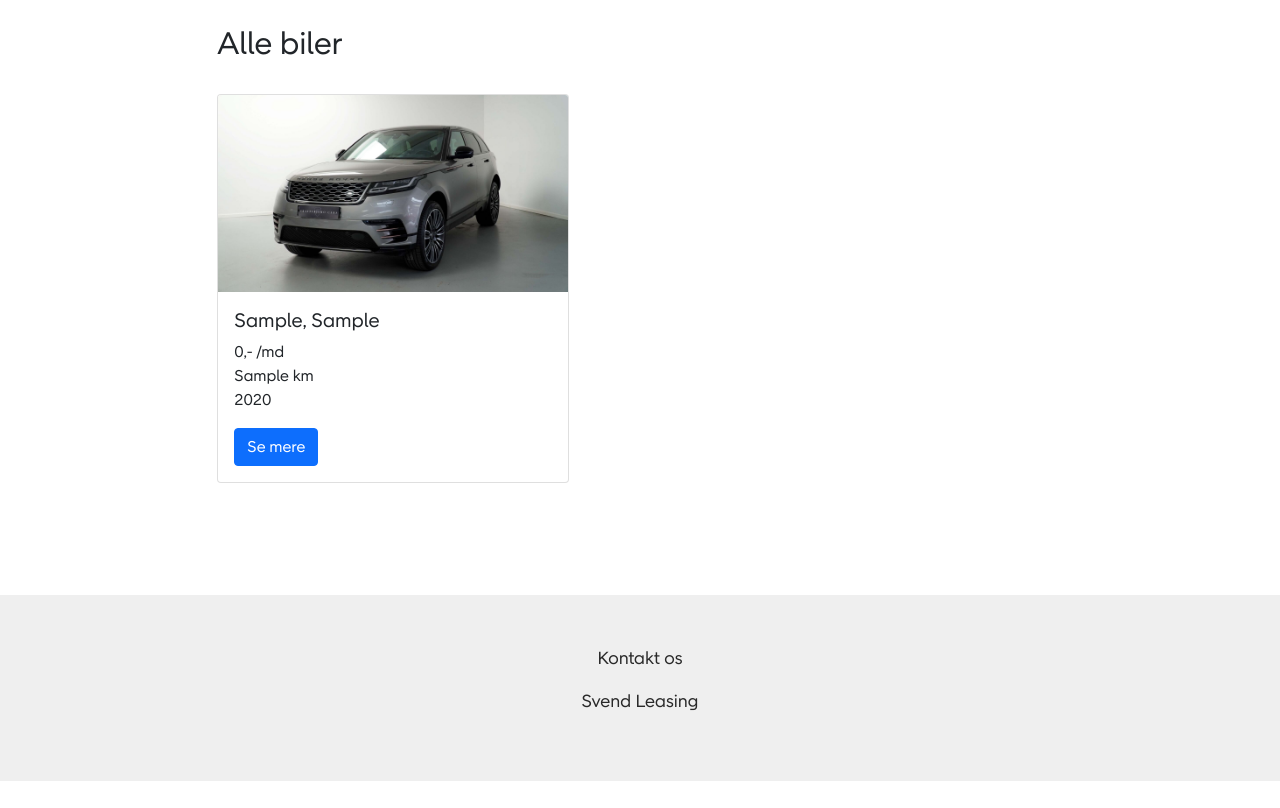
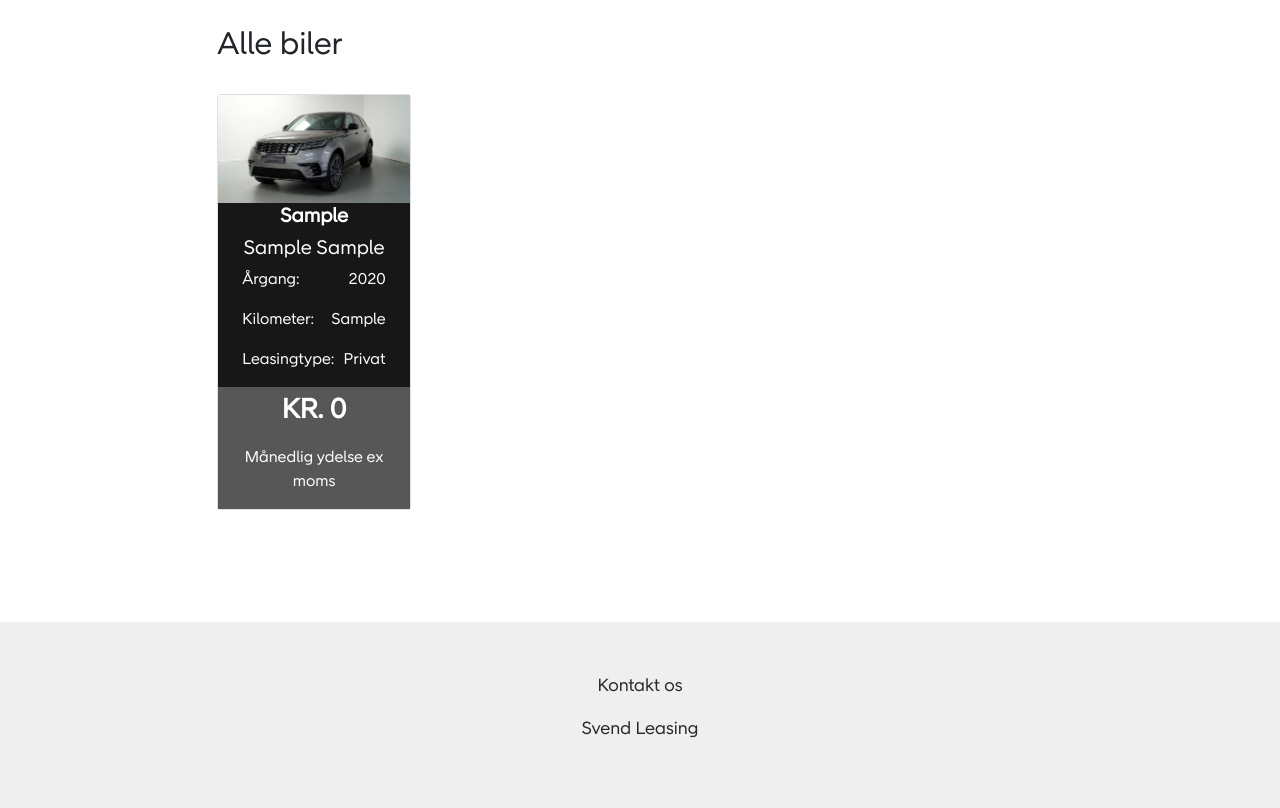
Before and after one commit to LuckyLuk546/Svendeprojekt, a Flask app: template templates/biler.html in a window 1280 px wide. Shown: the part 80-888 px from the top of the page. Run offline with Flask 2, Linux system fonts and the light colour scheme; the template is opened without the code that fills it: most values are stand-ins (such as "Sample title", 1, 10 or a date in 2020); some libraries are stand-ins or nearby versions.

Commit message:
til nadi

```diff
--- a/static/css.css
+++ b/static/css.css
@@ -110,12 +110,32 @@ html, body{
     text-align: center;
 }
 
+.brand-float-left {
+    float: left;
+}
+
+.brand-float-right {
+    float: right;
+}
+
 .qr-code {
     max-width: 200px;
     margin: 10px;
 }
 
+.brand_car_preview {
+    background-color: #171717;
+    color: white;
+}
 
+.brand_car_preview_price {
+    background-color: #575757;
+    color: white;
+}
+
+.brand_text_price {
+    font-size: 28px;
+}
 
 .frontpage-header {
     color: #ffffff;
--- a/templates/biler.html
+++ b/templates/biler.html
@@ -7,7 +7,7 @@
 <h2>Alle biler</h2>
 <br>
 
-<div class="row">
+{# <div class="row">
     {% for index,row in table.iterrows() %}
     <div class="col-xl-3 col-lg-4 col-md-5 col-sm-5 col-xs-5 car_overview">
         <div class="card" style="width: 22rem;">
@@ -24,6 +24,27 @@
         </div>
     </div>
     {% endfor %}
+</div> #}
+
+<div class="row">
+    {% for index,row in table.iterrows() %}
+    <div class="col-xl-3 col-lg-4 col-md-5 col-sm-5 col-xs-5 car_overview">
+        <div class="card">
+            <img src="static/images/range.jpg" alt="Avatar" style="width:100%">
+            <div class="container brand_car_preview">
+                <h5 class="brand-text-center"><b>{{ row.car_brand}}</b></h5>
+                <h5 class="brand-text-center">{{ row.car_model}} {{ row.car_sub_model}}</h5>
+                <p class="brand-float-left">Årgang:</p><p class="brand-float-right">{{ row.car_model_year }}</p>
+                <p class="brand-float-left">Kilometer:</p><p class="brand-float-right">{{ row.car_mileage }}</p>
+                <p class="brand-float-left">Leasingtype:</p><p class="brand-float-right">Privat</p>
+            </div>
+            <div class="container brand_car_preview_price">
+                <p class="brand-text-center brand_text_price"><b>KR. {{ ((((((row.car_price)/100)*80)/12)|round(2))|string).split('.')[0] }}</b></p>
+                <p class="brand-text-center">Månedlig ydelse ex moms</p>
+            </div>
+        </div>
+    </div>
+    {% endfor %}
 </div>
 
 {% endblock %}
```
